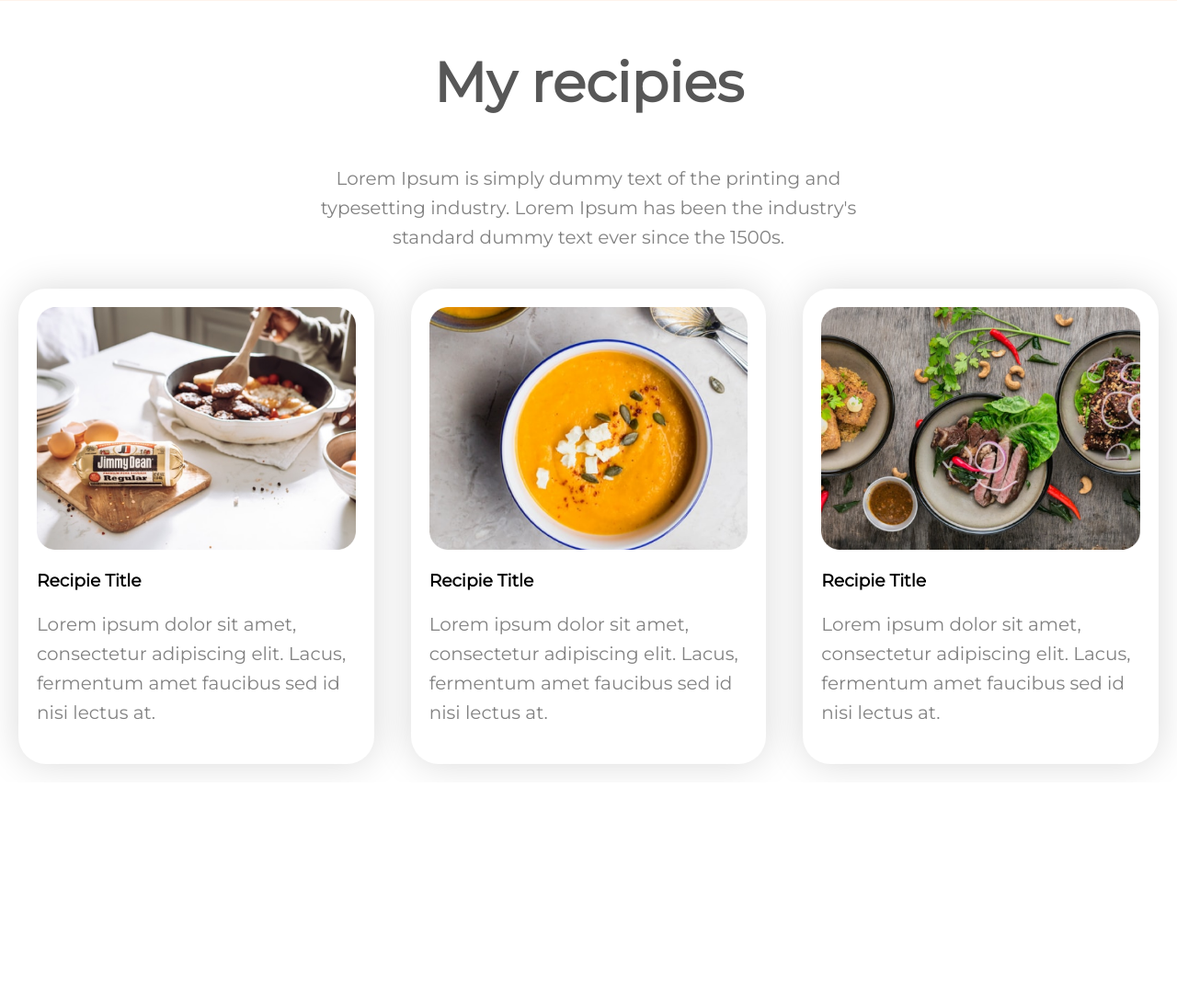
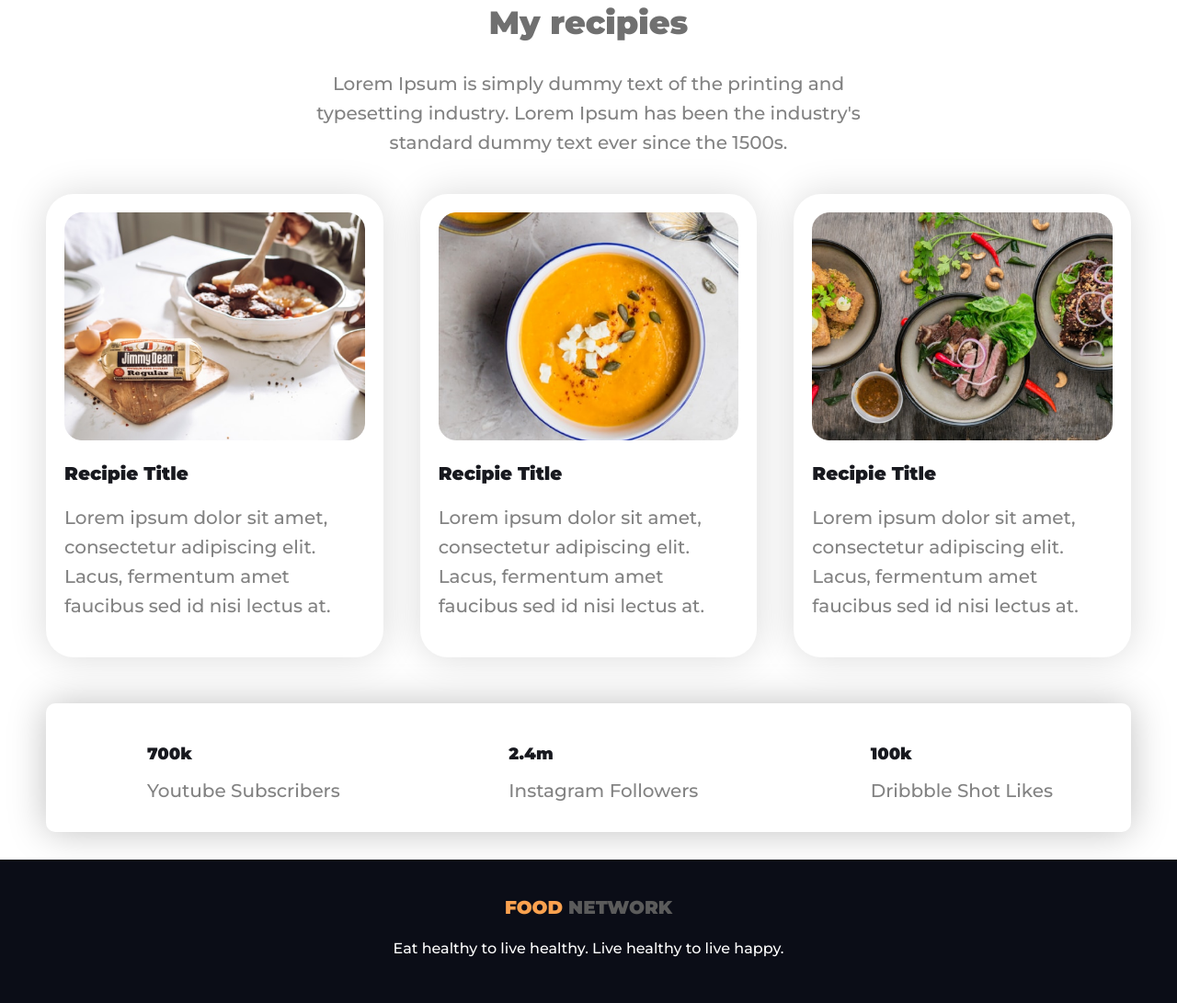
Before and after one commit to arifhossainsikder/food-network, a plain HTML site: page index.html in a window 1280 px wide. Shown: the part 1145-2236 px from the top of the page at 92% size. Before the commit the page ends 1996 px from the top, so only its background shows below. Drawn offline with Linux system fonts and the light colour scheme.

Commit message:
minor fixation

```diff
--- a/css/style.css
+++ b/css/style.css
@@ -12,9 +12,23 @@ body {
 }
 
 h1 {
-  font-size: 60px;
+  font-size: 45px;
   color: #575757;
-  line-height: 78px;
+}
+
+h2 {
+  font-size: 35px;
+  color: #707070;
+}
+
+h3 {
+  font-size: 20px;
+  color: #18191f;
+}
+
+h4 {
+  font-size: 18px;
+  color: #18191f;
 }
 
 p {
@@ -26,7 +40,6 @@ p {
 .half-width {
   width: 50%;
 }
-
 
 .top-section-intro {
   padding: 50px;
@@ -76,13 +89,19 @@ p {
   font-weight: 600;
 }
 
-.recipies-top-section{
+.recipies-top-section {
   margin: auto;
   width: 50%;
   text-align: center;
 }
 
-.single-recipe{
+.recipies {
+  margin-left: 30px;
+  margin-right: 30px;
+}
+
+.single-recipe {
+  width: 33.33%;
   margin: 20px;
   padding: 20px;
   border-radius: 30px;
@@ -92,3 +111,37 @@ p {
 .single-recipe img {
   width: 100%;
 }
+
+#counter-section {
+  margin: 30px 50px;
+  box-shadow: 0px 0px 40px rgb(0 0 0 / 25%);
+  border-radius: 10px;
+}
+
+.single-counter {
+  width: 33.33%;
+  margin-left: 60px;
+  padding: 20px 50px;
+}
+
+.single-counter h3,
+.single-counter p {
+  line-height: 10px;
+}
+
+footer {
+  background-color: #0b0d17;
+  text-align: center;
+  padding-top: 20px;
+  padding-bottom: 30px;
+}
+
+footer h3 {
+  color: #5b5b5b;
+}
+
+footer p {
+  color: #ffffff;
+  font-size: 16px;
+  line-height: 26px;
+}
--- a/index.html
+++ b/index.html
@@ -8,7 +8,7 @@
     <link rel="preconnect" href="https://fonts.googleapis.com" />
     <link rel="preconnect" href="https://fonts.gstatic.com" crossorigin />
     <link
-      href="https://fonts.googleapis.com/css2?family=Montserrat&display=swap"
+      href="https://fonts.googleapis.com/css2?family=Montserrat:wght@500;600;900&display=swap"
       rel="stylesheet"
     />
     <link rel="stylesheet" href="css/style.css" />
@@ -17,8 +17,8 @@
     <section id="top-area" class="flexible-area">
       <div class="half-width top-section-intro">
         <h1>
-          <span class="orange-color">Skip</span> The Diet, Just Eat Healthy With
-          Food Network
+          <span class="orange-color">Skip</span> The Diet, <br />
+          Just Eat Healthy With Food Network
         </h1>
         <p>
           Imagine you don't need a diet because we provide healthy and delicious
@@ -40,7 +40,7 @@
         <img src="images/person-image.png" alt="Person image" />
       </div>
       <div class="half-width about-intro-section">
-        <h1>About Me</h1>
+        <h2>About Me</h2>
         <p>
           Lorem ipsum dolor sit amet, consectetur adipiscing elit. Condimentum
           diam orci pretium a pharetra, feugiat cursus. Dictumst risus, sem
@@ -58,14 +58,14 @@
 
     <section id="recipies-section">
       <div class="recipies-top-section">
-        <h1>My recipies</h1>
+        <h2>My recipies</h2>
         <p>
           Lorem Ipsum is simply dummy text of the printing and typesetting
           industry. Lorem Ipsum has been the industry's standard dummy text ever
           since the 1500s.
         </p>
       </div>
-      <div class="flexible-area">
+      <div class="flexible-area recipies">
         <div class="single-recipe">
           <img src="images/recipe-one.jpg" alt="Single recipe" />
           <h3>Recipie Title</h3>
@@ -92,5 +92,25 @@
         </div>
       </div>
     </section>
+    <section id="counter-section" class="flexible-area">
+      <div class="single-counter">
+        <h4>700k</h4>
+        <p>Youtube Subscribers</p>
+      </div>
+
+      <div class="single-counter">
+        <h4>2.4m</h4>
+        <p>Instagram Followers</p>
+      </div>
+
+      <div class="single-counter">
+        <h4>100k</h4>
+        <p>Dribbble Shot Likes</p>
+      </div>
+    </section>
+    <footer>
+      <h3><span class="orange-color">FOOD</span> NETWORK</h3>
+      <p>Eat healthy to live healthy. Live healthy to live happy.</p>
+    </footer>
   </body>
 </html>
```
Lines whose indentation alone changed are shown as unchanged.
